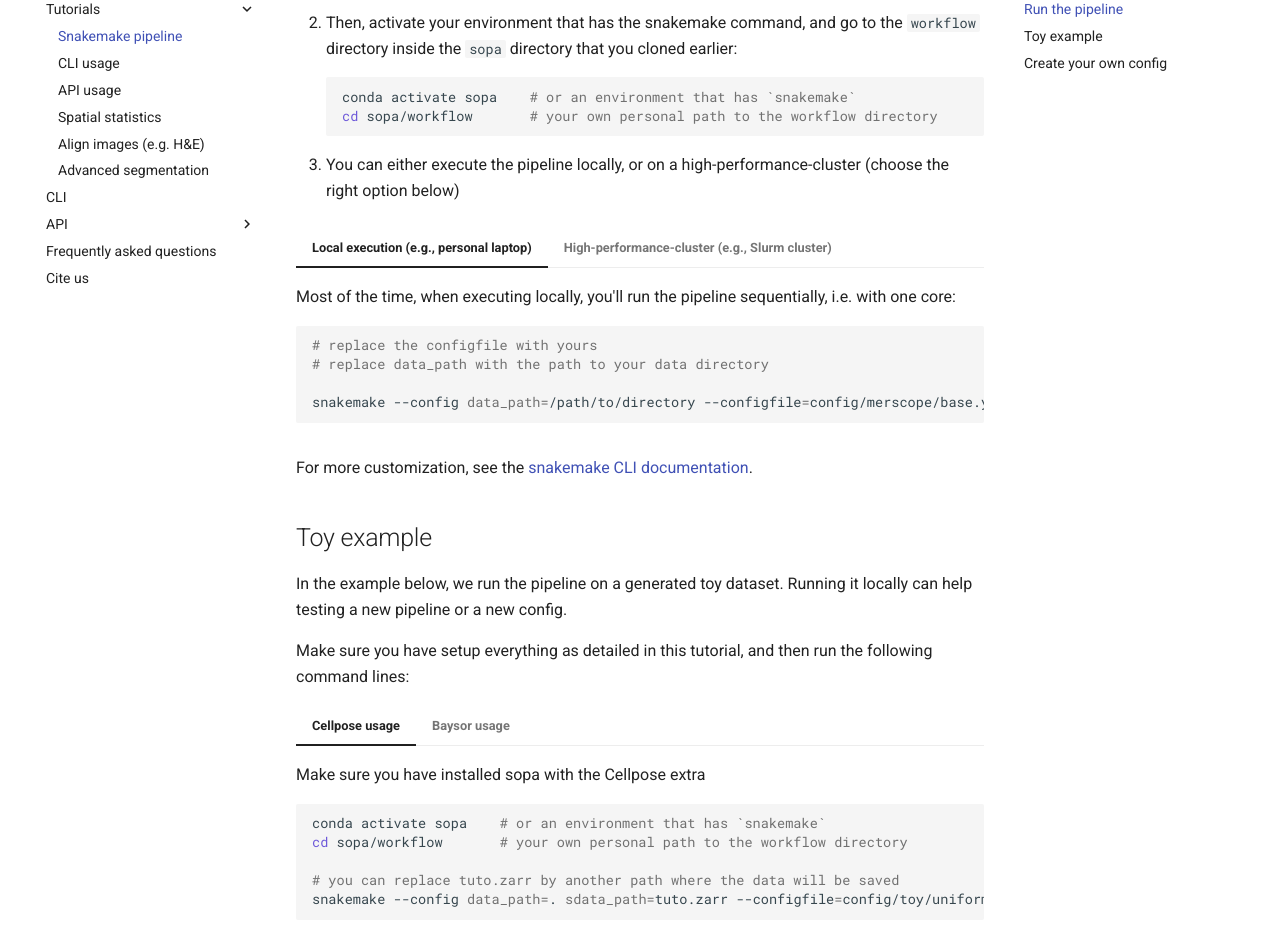
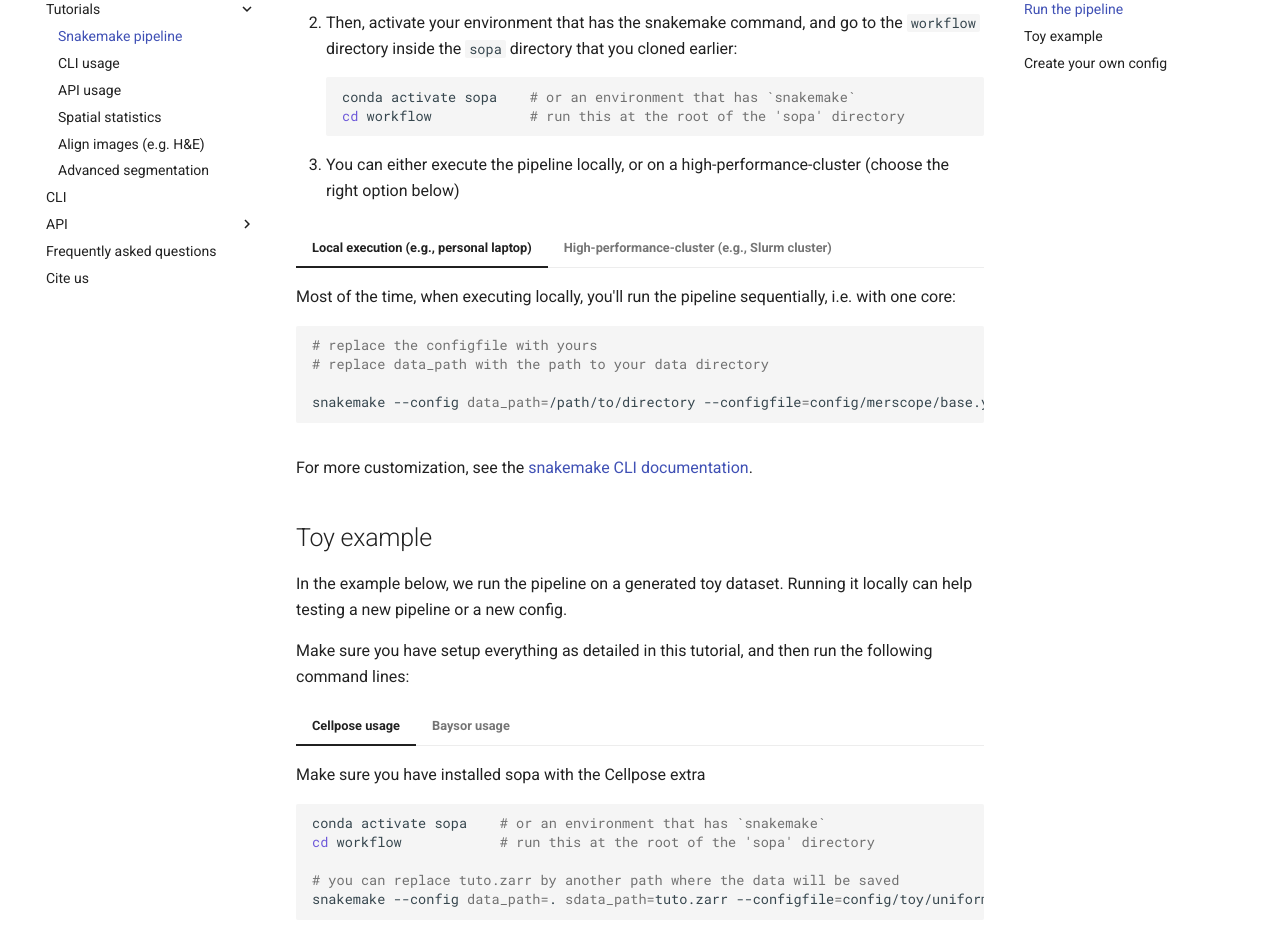
Before and after one commit to gustaveroussy/sopa, an MkDocs documentation site: the page built from docs/tutorials/snakemake.md, in a window 1280 px wide and 1400 px high, scrolled down 797 px. Shown: the part 153-1092 px from the top of the window. Built offline with MkDocs 1.6.1 and Material for MkDocs 9.7.7, drawn with Linux system fonts in a browser that asks for light colours; comment, search, counter and statistics services are not loaded.

Commit message:
doc update

````diff
--- a/docs/tutorials/snakemake.md
+++ b/docs/tutorials/snakemake.md
@@ -26,7 +26,7 @@ Note the relative path of your config since you'll need it later, e.g. `config/m
 2. Then, activate your environment that has the snakemake command, and go to the `workflow` directory inside the `sopa` directory that you cloned earlier:
 ```sh
 conda activate sopa    # or an environment that has `snakemake`
-cd sopa/workflow       # your own personal path to the workflow directory
+cd workflow            # run this at the root of the 'sopa' directory
 ```
 
 1. You can either execute the pipeline locally, or on a high-performance-cluster (choose the right option below)
@@ -69,7 +69,7 @@ Make sure you have setup everything as detailed in this tutorial, and then run t
     Make sure you have installed sopa with the Cellpose extra
     ```sh
     conda activate sopa    # or an environment that has `snakemake`
-    cd sopa/workflow       # your own personal path to the workflow directory
+    cd workflow            # run this at the root of the 'sopa' directory
 
     # you can replace tuto.zarr by another path where the data will be saved
     snakemake --config data_path=. sdata_path=tuto.zarr --configfile=config/toy/uniform_cellpose.yaml --cores 1 --use-conda
@@ -79,7 +79,7 @@ Make sure you have setup everything as detailed in this tutorial, and then run t
     Make sure you have installed sopa with the Baysor extra, and that you have installed the `baysor` command
     ```sh
     conda activate sopa    # or an environment that has `snakemake`
-    cd sopa/workflow       # your own personal path to the workflow directory
+    cd workflow            # run this at the root of the 'sopa' directory
 
     # replace tuto.zarr by the path where you want the data to be saved
     snakemake --config data_path=. sdata_path=tuto.zarr --configfile=config/toy/uniform_baysor.yaml --cores 1 --use-conda
````
Also changed, not shown: CHANGELOG.md (+6 -0 lines), docs/cli.md (+1 -1 lines), docs/getting_started.md (+1 -1 lines).
